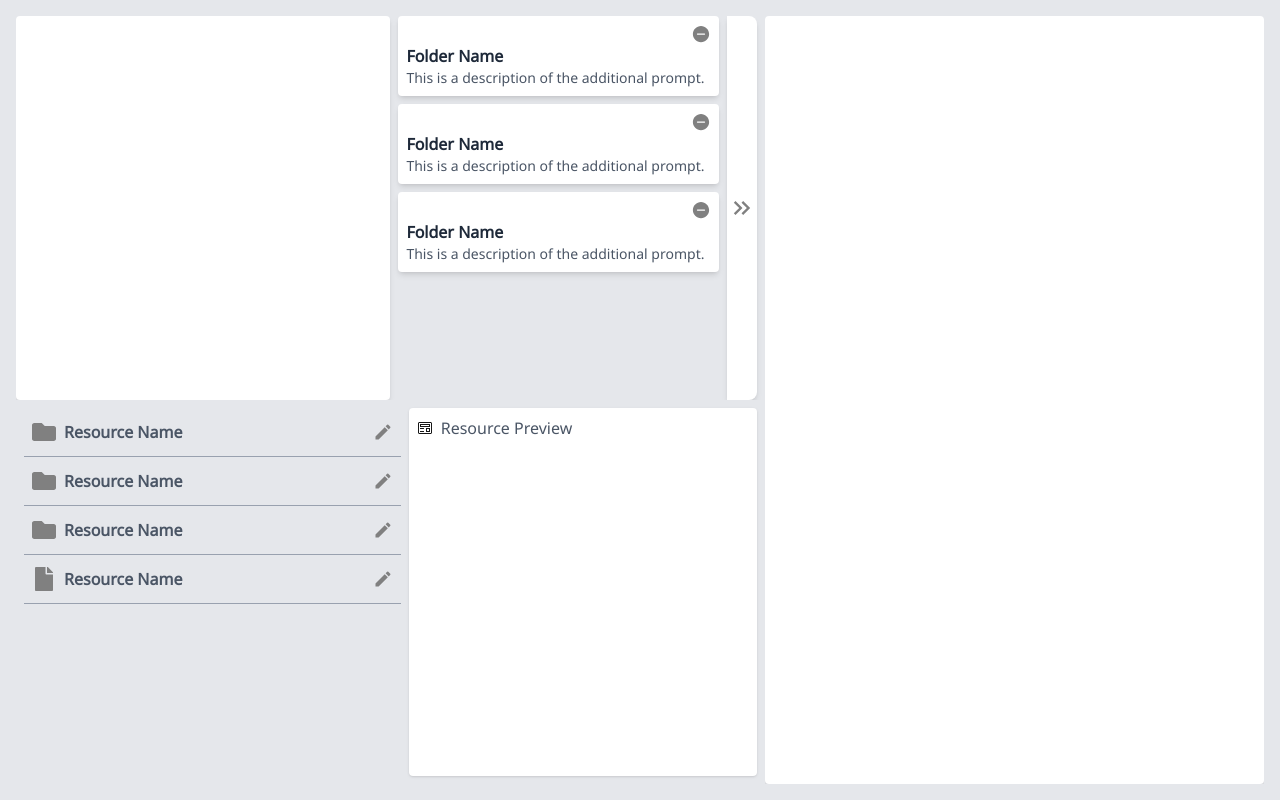
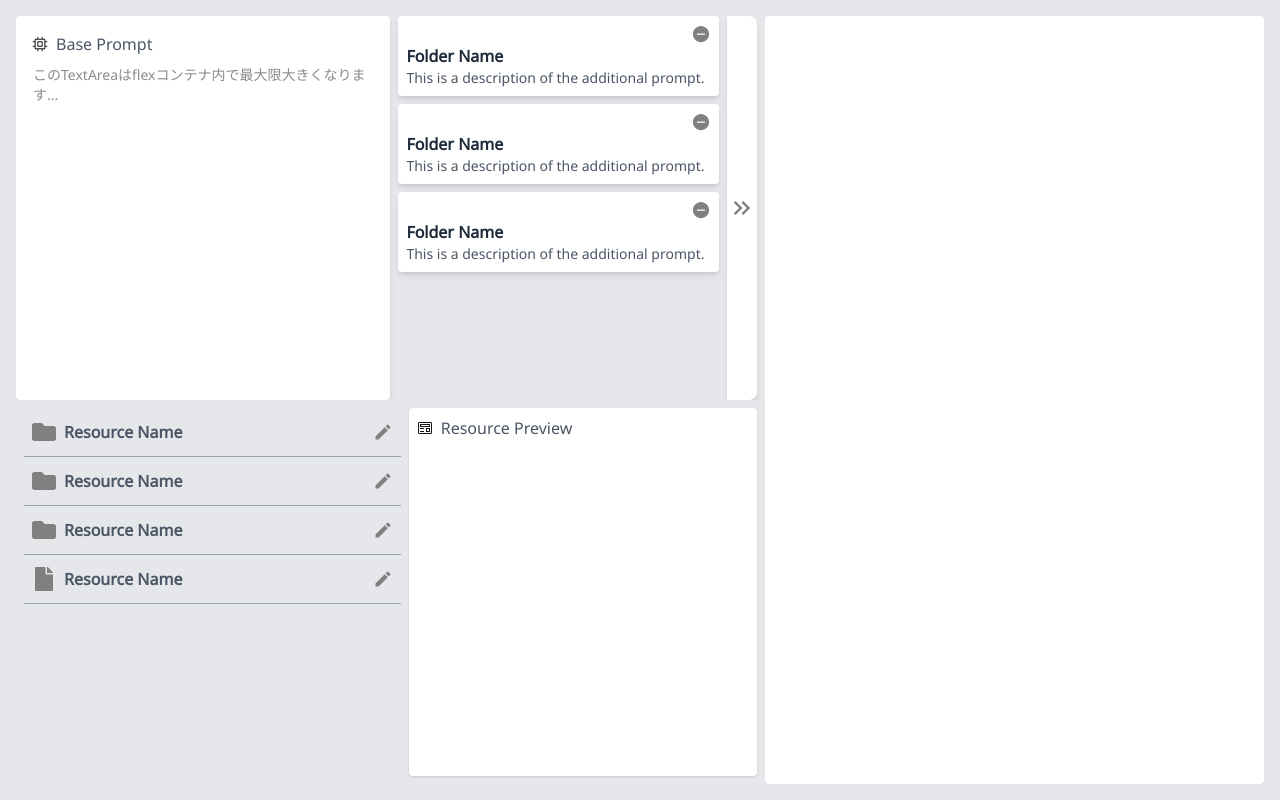
Before and after one commit to yoshiInGit/prompt_pot, a Next.js app: page /editor in a window 1280 px wide. Built offline with nearby package versions, Linux system fonts and the light colour scheme.

Commit message:
ベースプロンプトの要素を実装

```diff
--- a/app/(pages)/editor/page.tsx
+++ b/app/(pages)/editor/page.tsx
@@ -2,6 +2,7 @@
 
 import { MdKeyboardDoubleArrowRight } from "react-icons/md";
 import { VscPreview } from "react-icons/vsc";
+import { GoCpu } from "react-icons/go";
 import AdditionalPromptCard from "./modules/AdditionalPromptCard";
 import ResourceTile from "./modules/ResouceTile";
 
@@ -14,7 +15,16 @@ const Editor = () => {
                 {/* プロンプトエリア */}
                 <div className="w-full h-1/2 overflow-hidden flex">
                     {/* ベースプロンプト */}
-                    <div className="w-5/10 h-full bg-white shadow-md p-2 rounded">
+                    <div className="w-5/10 h-full bg-white shadow-md p-4 rounded flex flex-col">
+                        <div className="flex items-center mb-2">
+                            <GoCpu size={16}/>
+                            <div className="text-gray-600 ml-2">Base Prompt</div>
+                        </div>
+
+                        <textarea
+                                className="flex-1 bg-white border text-sm border-white focus:border-white focus:outline-none resize-none rounded"
+                                placeholder="このTextAreaはflexコンテナ内で最大限大きくなります..."
+                        ></textarea>
 
                     </div>
                     {/* アディクションプロンプロ */}
```
